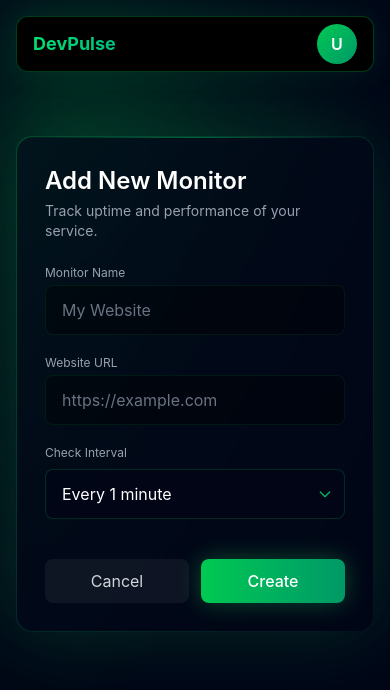
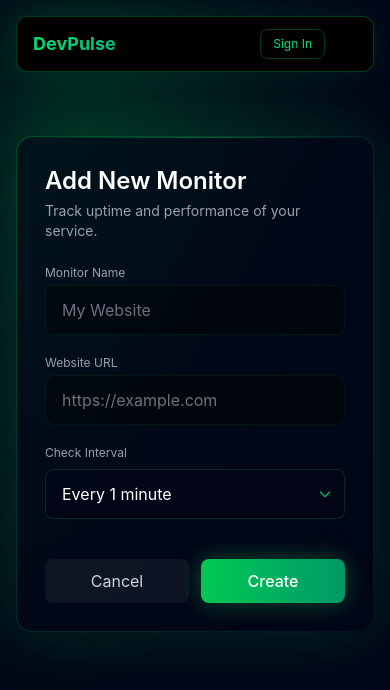
Before and after one commit to Manav948/DevPulse, a React app in the folder frontend/: page /add in a window 390 px wide. Shown: the top 690 px of the page. Built offline with nearby package versions, Linux system fonts and the light colour scheme; no server answers; the HTML template or start-up script is replaced by a standard one.

Commit message:
make header for mobile and home page

```diff
--- a/frontend/src/App.jsx
+++ b/frontend/src/App.jsx
@@ -5,11 +5,13 @@ import GithubCallback from "./pages/auth/GithubCallback"
 import Dashboard from "./pages/dashboard/Dashboard"
 import AddMonitor from "./pages/AddMonitor/AddMonitor"
 import Settings from "./pages/settings/Settings"
+import Home from "./pages/Home/Home"
 
 function App() {
   return (
     <BrowserRouter>
       <Routes>
+        <Route path="/" element={<Home />} />
         <Route path="/signup" element={<SignUp />} />
         <Route path="/signin" element={<SignIn/>} />
         <Route path="/dashboard" element={<Dashboard />} />
--- a/frontend/src/components/Header.jsx
+++ b/frontend/src/components/Header.jsx
@@ -3,13 +3,14 @@ import { useNavigate } from "react-router-dom";
 import { useState, useRef, useEffect } from "react";
 import toast from "react-hot-toast";
 import UserAvatar from "./UserAvatar";
-import { Settings, LogOut } from "lucide-react";
+import { Settings, LogOut, Menu, X } from "lucide-react";
 
 const Header = () => {
     const { user, logout } = useAuth();
     const navigate = useNavigate();
 
     const [open, setOpen] = useState(false);
+    const [mobileMenu, setMobileMenu] = useState(false);
     const dropdownRef = useRef();
 
     const handleLogout = () => {
@@ -33,15 +34,19 @@ const Header = () => {
         <div className="w-full flex justify-center px-4 pt-4 sm:pt-6">
             <header className="w-full max-w-6xl h-14 sm:h-16 px-4 sm:px-6 flex items-center justify-between
                 rounded-xl sm:rounded-2xl border border-green-500/30 bg-black backdrop-blur-xl
-                shadow-[0_0_30px_rgba(34,197,94,0.1)] relative overflow-visible z-50">
+                shadow-[0_0_30px_rgba(34,197,94,0.1)] relative z-50">
 
                 <div className="flex items-center gap-2 sm:gap-3">
-                    <h1 className="text-lg sm:text-xl font-bold bg-linear-to-r from-green-400 to-emerald-500
-                        bg-clip-text text-transparent">
+                    <h1
+                        onClick={() => navigate("/")}
+                        className="cursor-pointer text-lg sm:text-xl font-bold
+                        bg-linear-to-r from-green-400 to-emerald-500
+                        bg-clip-text text-transparent"
+                    >
                         DevPulse
                     </h1>
 
-                    <div className="hidden sm:flex items-center gap-2 text-xs text-green-400 relative">
+                    <div className="hidden sm:flex items-center gap-2 text-xs text-green-400">
                         <span className="relative flex h-2 w-2">
                             <span className="animate-ping absolute inline-flex h-full w-full rounded-full bg-green-400 opacity-75"></span>
                             <span className="relative inline-flex rounded-full h-2 w-2 bg-green-400"></span>
@@ -50,7 +55,9 @@ const Header = () => {
                     </div>
                 </div>
 
-                <div className="flex items-center gap-3 relative" ref={dropdownRef}>
+                <div className="hidden sm:flex items-center gap-3 relative" ref={dropdownRef}>
+                    {user ? (
+                        <>
                             <div
                                 onClick={() => setOpen(!open)}
                                 className="cursor-pointer"
@@ -59,8 +66,8 @@ const Header = () => {
                             </div>
 
                             {open && (
-                        <div className="absolute right-0 top-12 sm:top-14 w-52 sm:w-56 rounded-xl border border-green-500/10
-                            bg-black backdrop-blur-xl shadow-[0_0_25px_rgba(34,197,94,0.15)] p-2 z-50">
+                                <div className="absolute right-0 top-14 w-56 rounded-xl border border-green-500/10
+                                    bg-black backdrop-blur-xl shadow-[0_0_25px_rgba(34,197,94,0.15)] p-2">
 
                                     <div className="px-3 py-2">
                                         <UserAvatar
@@ -95,7 +102,93 @@ const Header = () => {
                                     </button>
                                 </div>
                             )}
+                        </>
+                    ) : (
+                        <>
+                            <button
+                                onClick={() => navigate("/signin")}
+                                className="px-4 py-2 text-sm rounded-lg border border-green-500/30
+                                text-green-400 hover:bg-green-500/10 transition"
+                            >
+                                Sign In
+                            </button>
+
+                            <button
+                                onClick={() => navigate("/signup")}
+                                className="px-4 py-2 text-sm rounded-lg
+                                bg-linear-to-r from-green-400 to-emerald-500
+                                text-black font-semibold hover:opacity-90 transition"
+                            >
+                                Sign Up
+                            </button>
+                        </>
+                    )}
                 </div>
+
+                <div className="sm:hidden flex items-center gap-2">
+                    {!user && (
+                        <button
+                            onClick={() => navigate("/signin")}
+                            className="px-3 py-1.5 text-xs rounded-lg border border-green-500/30
+            text-green-400 hover:bg-green-500/10 transition"
+                        >
+                            Sign In
+                        </button>
+                    )}
+
+                    {user && (
+                        <div onClick={() => navigate("/profile")} className="cursor-pointer">
+                            <UserAvatar user={user} size="sm" />
+                        </div>
+                    )}
+
+                    <button onClick={() => setMobileMenu(!mobileMenu)}>
+                        {mobileMenu ? <X /> : <Menu />}
+                    </button>
+                </div>
+
+                {mobileMenu && (
+                    <div className="absolute top-16 right-0 w-48 rounded-xl border border-green-500/20
+                        bg-black backdrop-blur-xl shadow-lg p-3 sm:hidden">
+
+                        {user ? (
+                            <>
+                                <button
+                                    onClick={() => {
+                                        navigate("/profile");
+                                        setMobileMenu(false);
+                                    }}
+                                    className="block w-full text-left px-3 py-2 text-gray-200 hover:bg-white/10 rounded-lg"
+                                >
+                                    Profile
+                                </button>
+
+                                <button
+                                    onClick={handleLogout}
+                                    className="block w-full text-left px-3 py-2 text-red-400 hover:bg-red-500/10 rounded-lg"
+                                >
+                                    Logout
+                                </button>
+                            </>
+                        ) : (
+                            <>
+                                <button
+                                    onClick={() => navigate("/signin")}
+                                    className="block w-full text-left px-3 py-2 text-green-400 hover:bg-green-500/10 rounded-lg"
+                                >
+                                    Sign In
+                                </button>
+
+                                <button
+                                    onClick={() => navigate("/signup")}
+                                    className="block w-full text-left px-3 py-2 text-green-400 hover:bg-green-500/10 rounded-lg"
+                                >
+                                    Sign Up
+                                </button>
+                            </>
+                        )}
+                    </div>
+                )}
             </header>
         </div>
     );
--- /dev/null
+++ b/frontend/src/pages/Home/Home.jsx
@@ -0,0 +1,12 @@
+import React from 'react'
+import Header from '../../components/Header'
+
+const Home = () => {
+  return (
+    <div>
+        <Header />
+    </div>
+  )
+}
+
+export default Home
```
Lines whose indentation alone changed are shown as unchanged.
